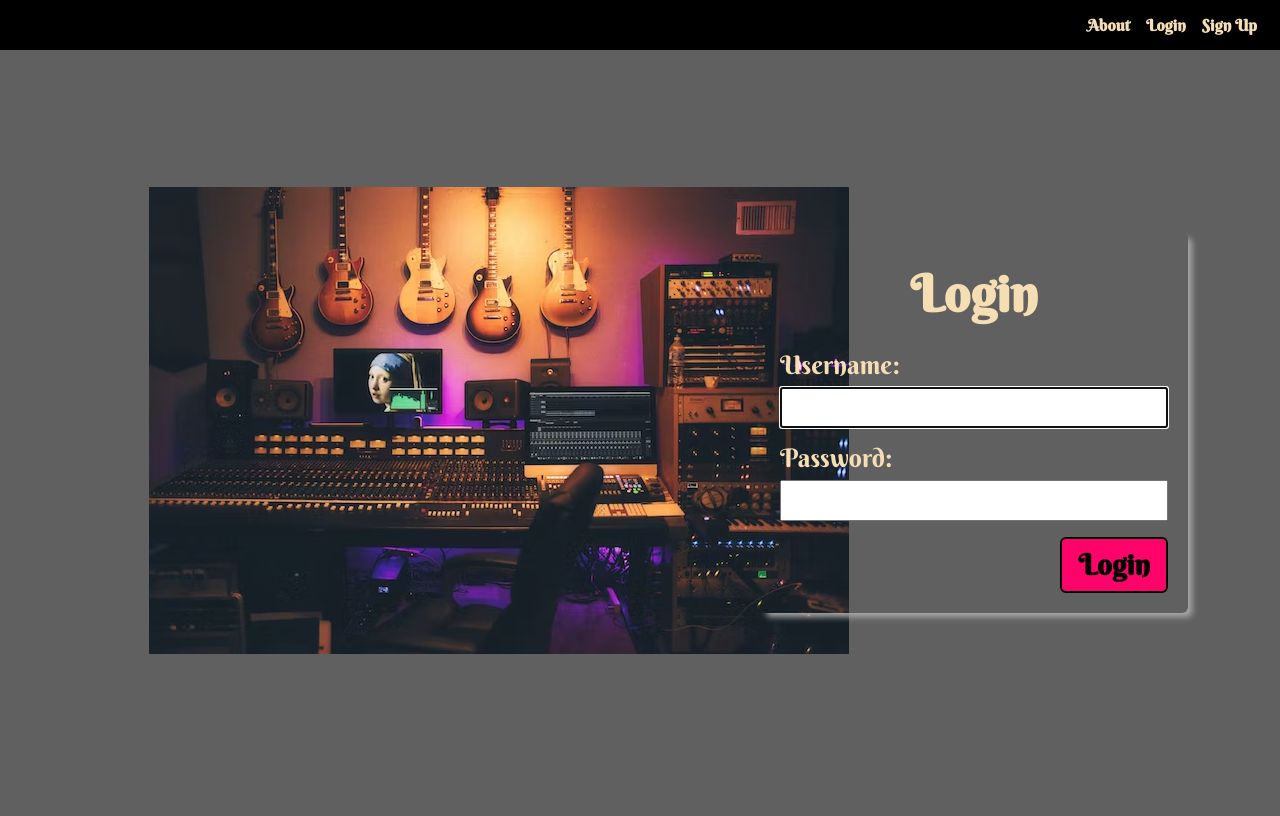
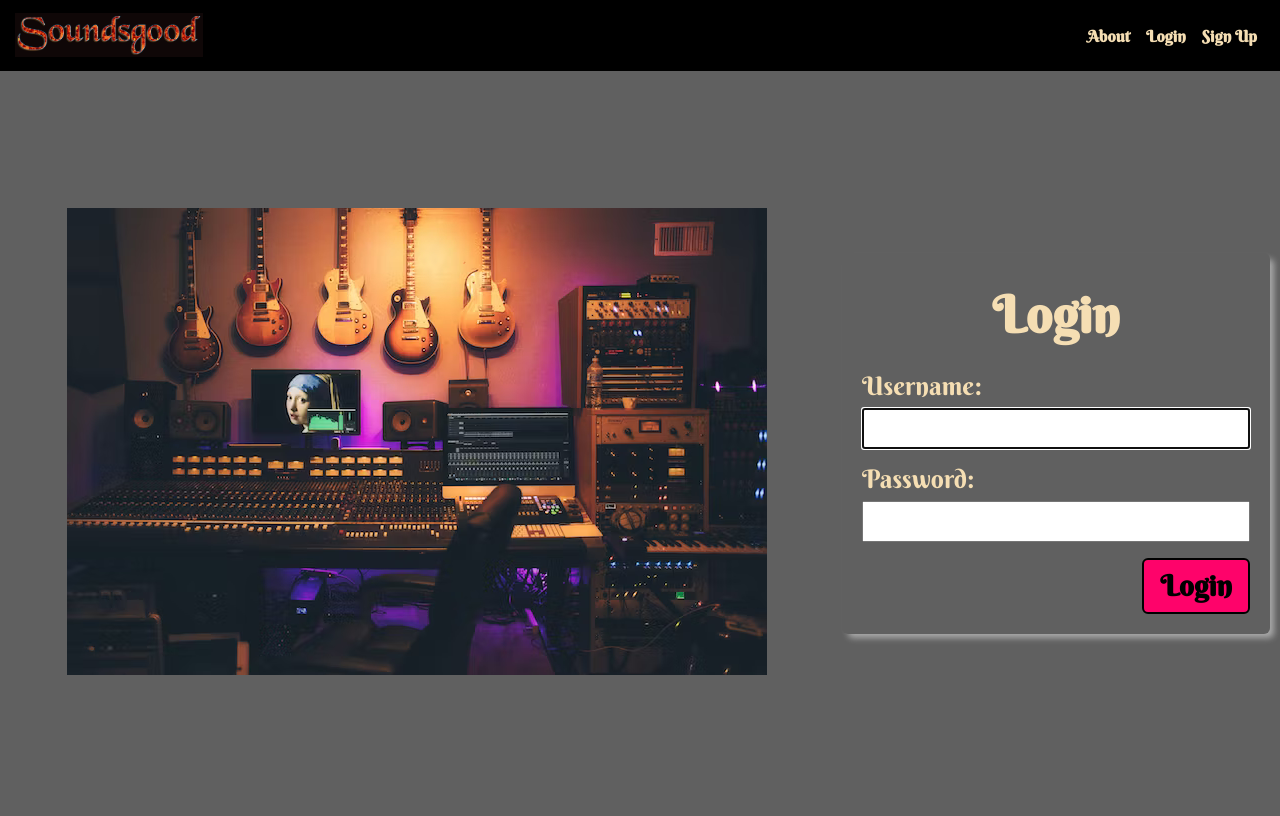
Before and after one commit to Muguntha96/soundsgood, a Django app: page / in a window 1280 px wide. Before the commit the page ends 654 px from the top, so only its background shows below. Run offline with Django 4.2, Linux system fonts and the light colour scheme; some web fonts are replaced.

Commit message:
complete css in home page

```diff
--- a/main_app/static/css/home.css
+++ b/main_app/static/css/home.css
@@ -14,9 +14,11 @@ main > section {
   justify-content: center;
   flex-direction: column;
 }
-
-.header-logo-container {
-  display: none;
+.login-form-container{
+  display: flex;
+  margin-left: auto;
+  /* border: 2px solid white ; */
+  /* box-shadow:var(card-box-shadow); */
 }
 
 .logo-container {
```
